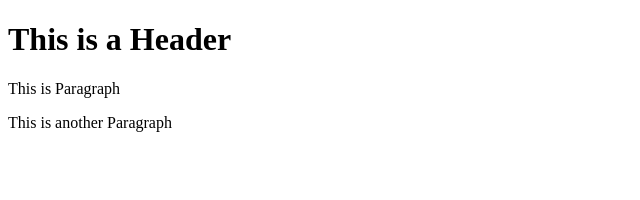
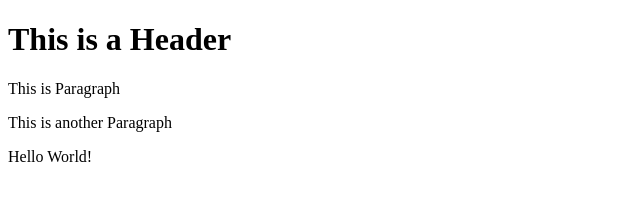
Before and after one commit to souheilhh/git-test, a website: page index.html in a window 1280 px wide. Shown: the whole page, without its empty margins (0-640 px from the left). Drawn offline with Linux system fonts and the light colour scheme.

Commit message:
Using NPM

```diff
--- a/index.html
+++ b/index.html
@@ -4,5 +4,6 @@
         <h1>This is a Header</h1>
         <p>This is Paragraph</p>
         <p>This is another Paragraph</p>
+        <p>Hello World!</p>
     </body>
 </html>
```
Also changed, not shown: package.json (added, +19 -0 lines), 3 other files.
